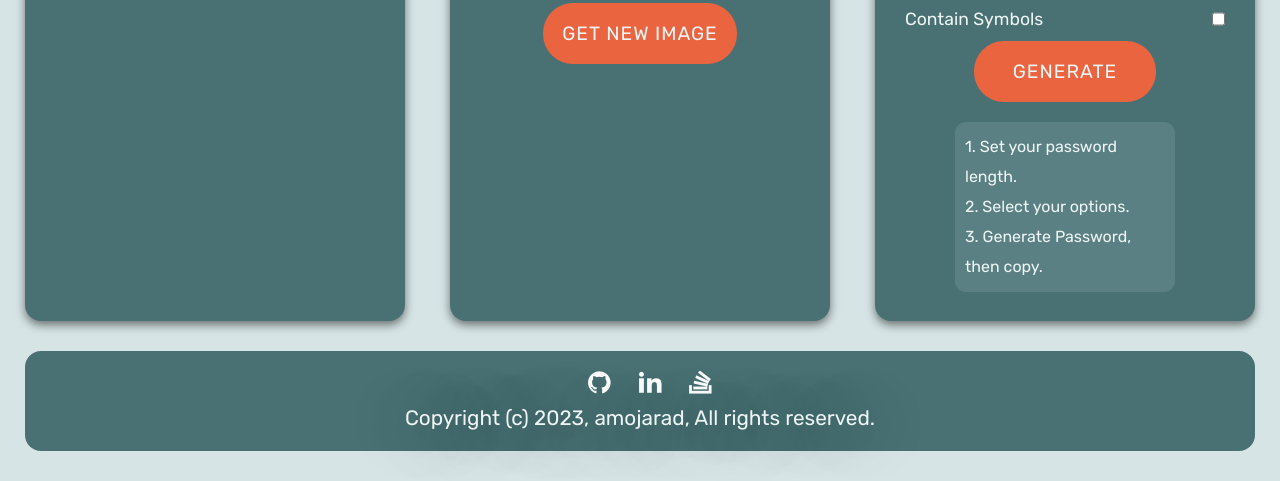
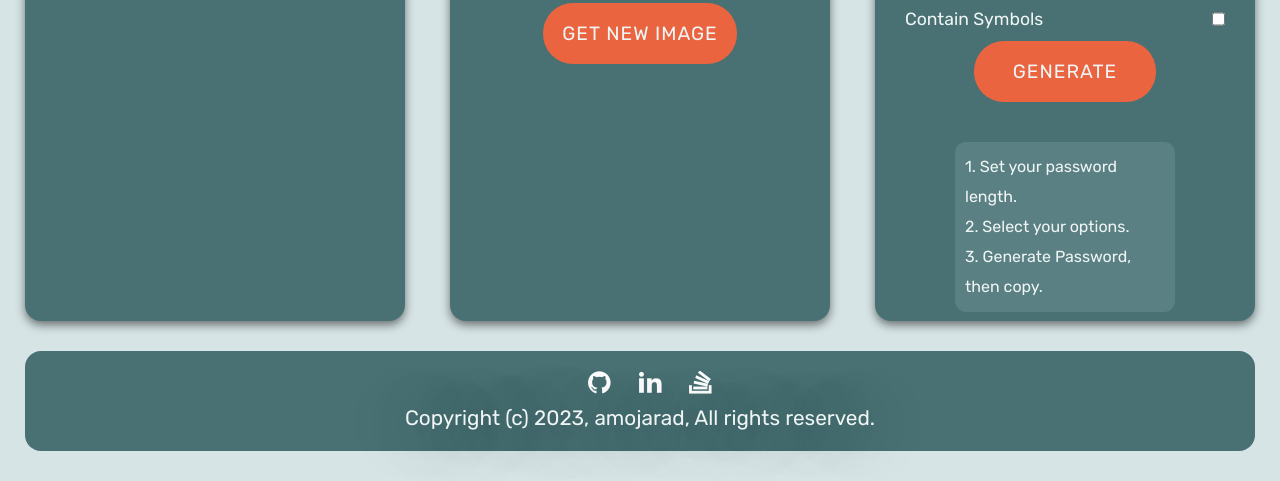
Before and after one commit to amojarad/dailyMe, a plain HTML site: page index.html in a window 1280 px wide. Shown: the part 434-915 px from the top of the page. Drawn offline with Linux system fonts and the light colour scheme; no server answers.

Commit message:
Update style.css

```diff
--- a/style.css
+++ b/style.css
@@ -457,7 +457,7 @@ body {
     line-height: 30px;
     color: #EFF5F5;
     width: auto;
-    margin: 20px 50px;
+    margin: 40px 50px;
     padding: 10px;
 }
 
```
